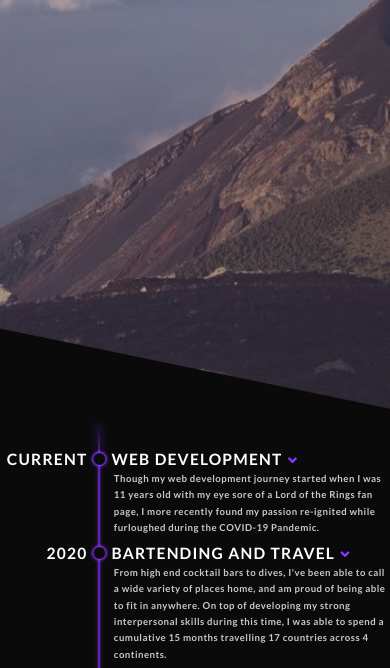
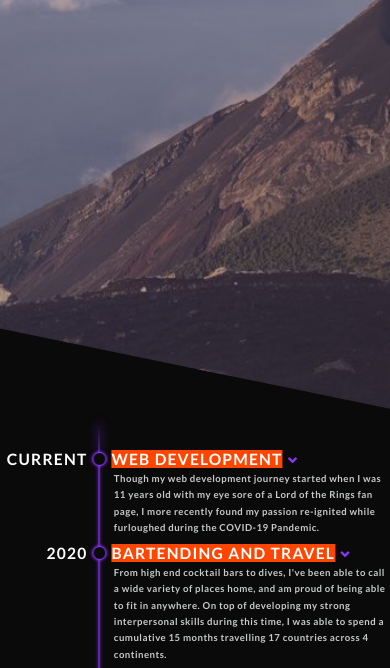
Before and after one commit to BRPatrick/BRPatrick.github.io, a website: page index.html in a window 390 px wide. Shown: the part 393-1061 px from the top of the page. Drawn offline with nearby package versions, Linux system fonts and the light colour scheme.

Commit message:
iphone troubleshoot

```diff
--- a/sass/base/_typography.scss
+++ b/sass/base/_typography.scss
@@ -90,6 +90,10 @@ body {
         letter-spacing: 0.25rem;
         font-size: 3.25rem;
       }
+
+      @include respond(phone) {
+        background-color: orangered;
+      }
     }
   }
 
```
Also changed, not shown: index.html (+1 -0 lines), css/styles.css.
